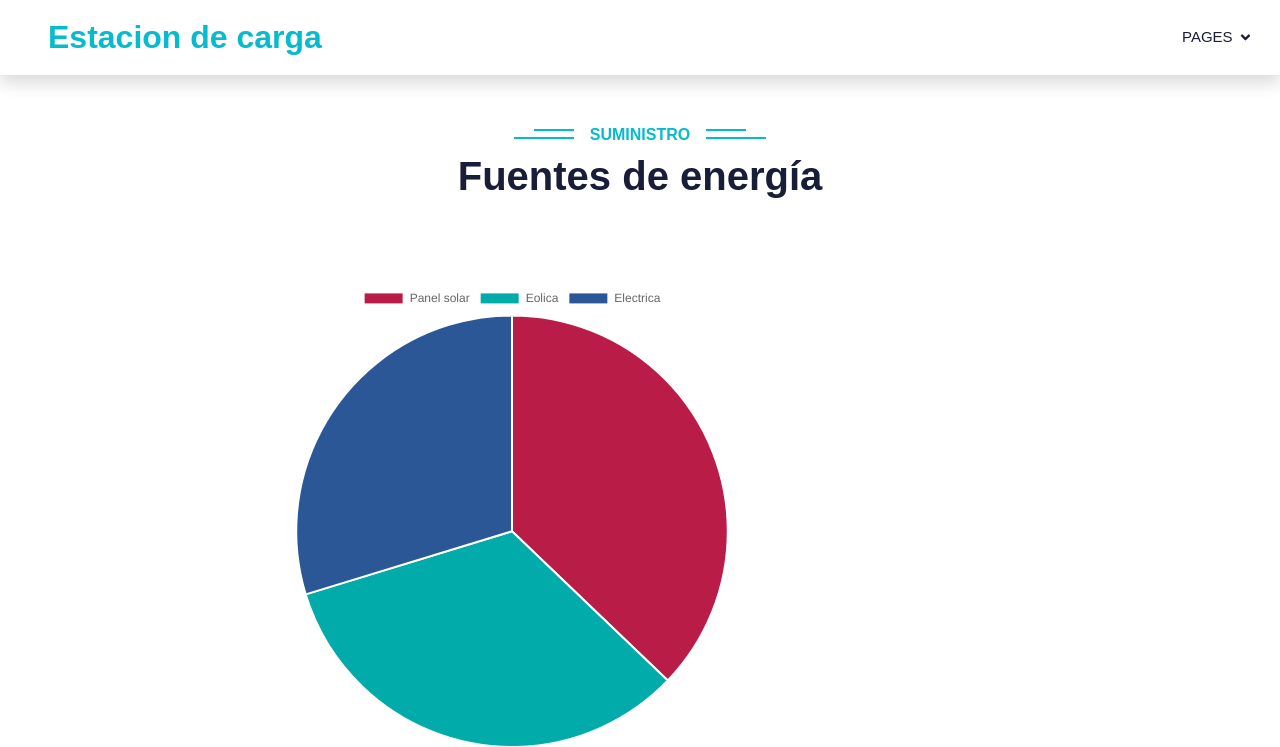
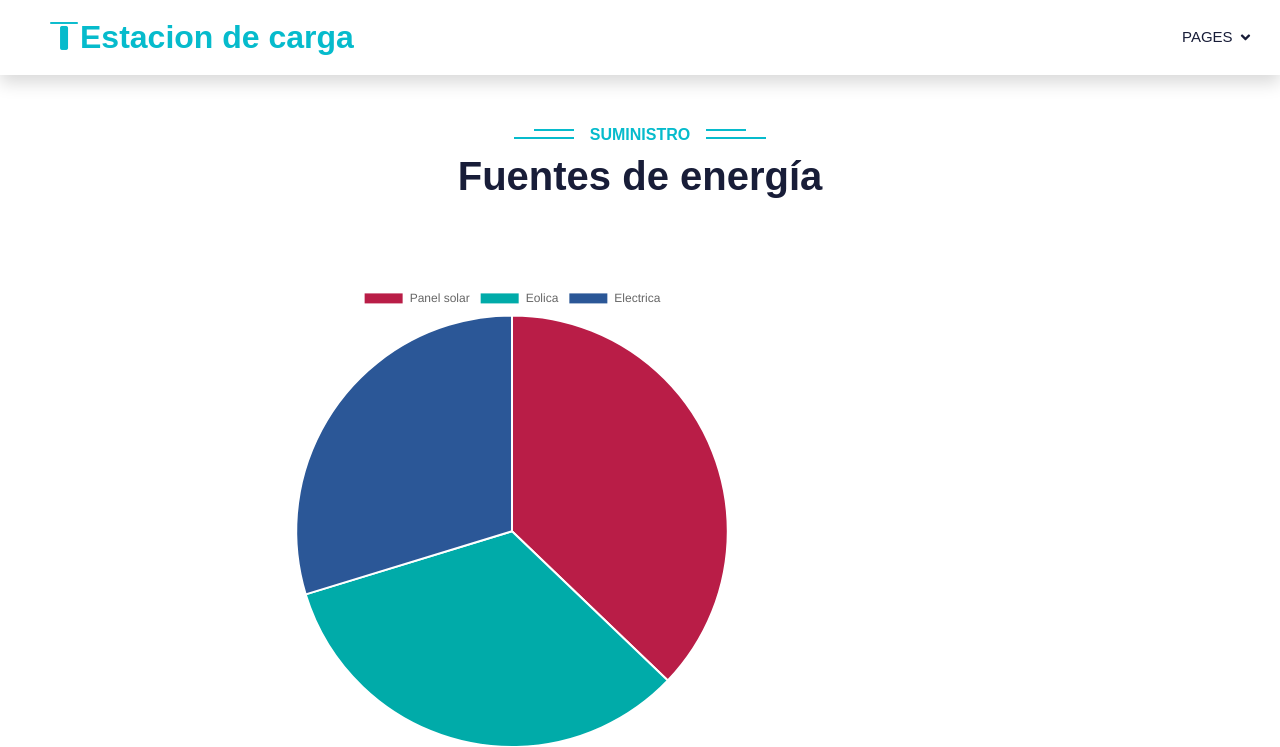
Before and after one commit to Alonso-Nunez/Estacion_de_carga, a Django app: page /dashboard/ in a window 1280 px wide; the page is wider, and only the part inside the window is pictured. Shown: the top 747 px of that part. Run offline with Django 4.2, Linux system fonts and the light colour scheme; some libraries are stand-ins or nearby versions.

Commit message:
dashboard

```diff
--- a/pagina_web/app/templates/dashboard.html
+++ b/pagina_web/app/templates/dashboard.html
@@ -16,6 +16,7 @@
 
     <!-- Icon Font Stylesheet -->
     <link href="https://cdnjs.cloudflare.com/ajax/libs/font-awesome/5.10.0/css/all.min.css" rel="stylesheet">
+    <link href="https://cdn.jsdelivr.net/npm/bootstrap-icons@1.4.1/font/bootstrap-icons.css" rel="stylesheet">
 
     <!-- Libraries Stylesheet -->
     <link href="{% static "lib/animate/animate.min.css"%}" rel="stylesheet">
```
